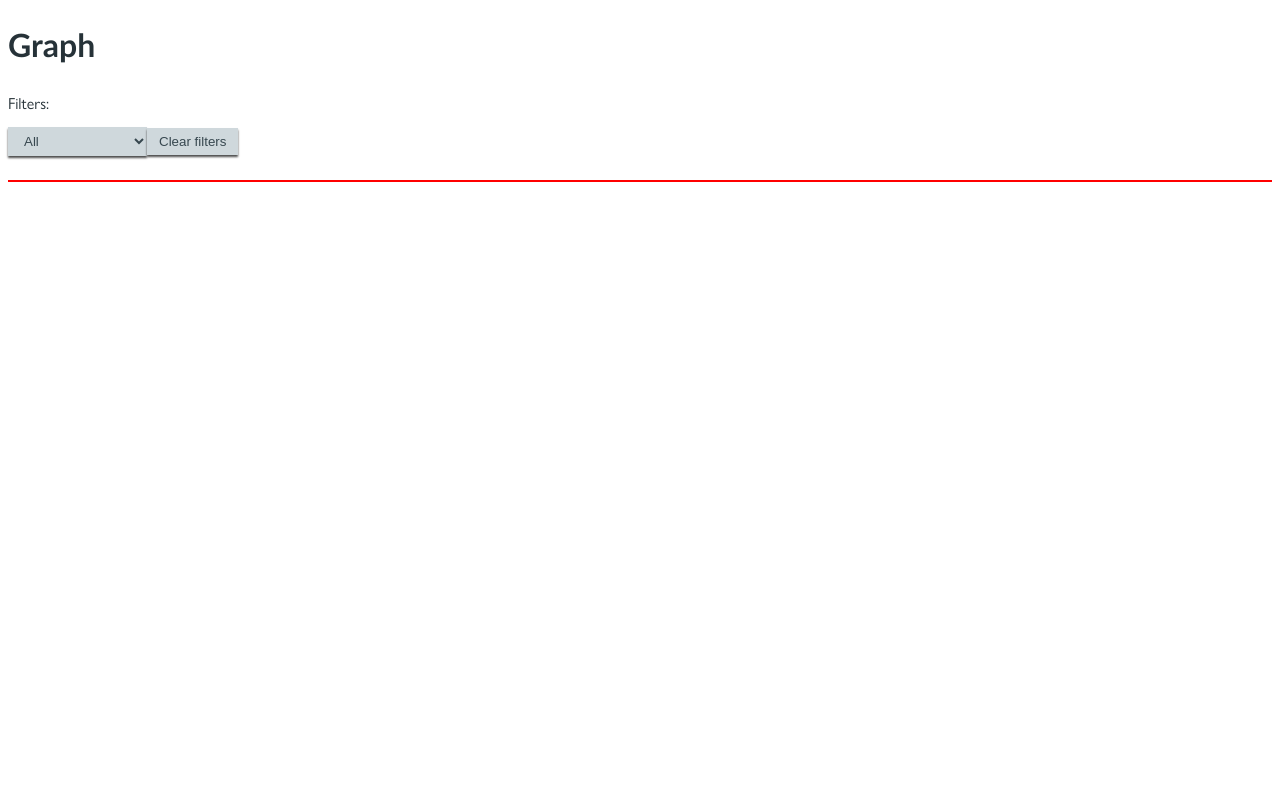
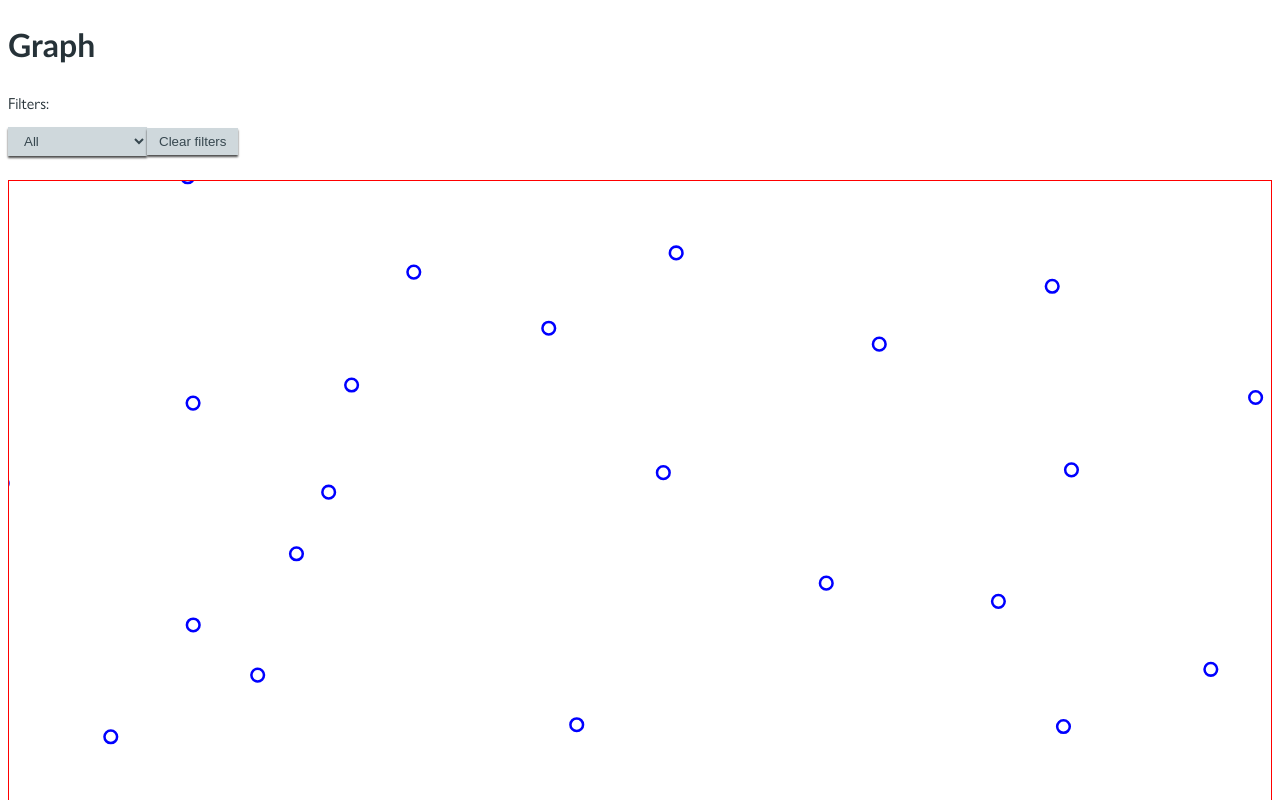
Before and after one commit to kylecoberly/d3-force-graph-react, a React (Create React App) app: page / in a window 1280 px wide. Shown: the top 800 px of the page. Built offline with nearby package versions, Linux system fonts and the light colour scheme.

Commit message:
WIP rendering

```diff
--- a/src/App.tsx
+++ b/src/App.tsx
@@ -41,8 +41,7 @@ function App() {
 			</form>
 			<Graph
 				filter={currentFilter}
-				nodes={nodes}
-				links={links}
+				simulation={simulation}
 			/>
 		</div>
 	);
--- a/src/Graph.tsx
+++ b/src/Graph.tsx
@@ -1,16 +1,25 @@
+import { Simulation } from 'd3-force';
 import './Graph.scss';
+import { Node, Link, Group } from './types';
 
 type Props = {
 	filter: string;
-	nodes: unknown[];
-	links: unknown[];
+	simulation: Simulation<Node, Link> & { groups: Group[] }
 }
 
-function Graph({ filter }: Props) {
+function Graph({ filter, simulation }: Props) {
+	const nodes = simulation.nodes()
+	const groups = simulation.groups
+
 	return (
 		<div className="Graph">
 			<div id="container">
 				<div className="details"></div>
+				<svg viewBox="-50,-50,100,100">
+					{nodes.map(({ id, x, y }) => (
+						<circle key={id} cx={x} cy={y} r="0.1" stroke="blue" />
+					))}
+				</svg>
 			</div>
 		</div>
 	);
--- a/src/graph/simulation.ts
+++ b/src/graph/simulation.ts
@@ -6,7 +6,7 @@ import attractGroups from "./forces/attract-groups"
 import shapeLinks from "./forces/shape-links"
 import createLinkForce from "./forces/links"
 import options from "./options"
-import { Node, Link, RawNode, RawGroup } from "../types"
+import { Node, Link, RawNode, RawGroup, Group } from "../types"
 
 const {
 	simulation: {
@@ -69,17 +69,21 @@ export default function runSimulation({
 	let count = tickCount
 	simulation.alpha(1)
 
+	// Casting to include coordinates from simulation
+	const tickedSimulation = simulation as Simulation<Node, Link>
+	const groups = addCoordinatesToGroup(tickedSimulation, rawGroups)
+
 	while (count > 0) {
 		simulation.tick()
 		count--
-		// Casting to include coordinates from simulation
-		const tickedSimulation = simulation as Simulation<Node, Link>
-		const groups = addCoordinatesToGroup(tickedSimulation, rawGroups)
 		attractGroups(tickedSimulation, groups)
 		shapeLinks(tickedSimulation)
 	}
 
-	return simulation
+	return {
+		...simulation as Simulation<Node, Link>,
+		groups,
+	}
 }
 
 function initializeSimulation() {
```
